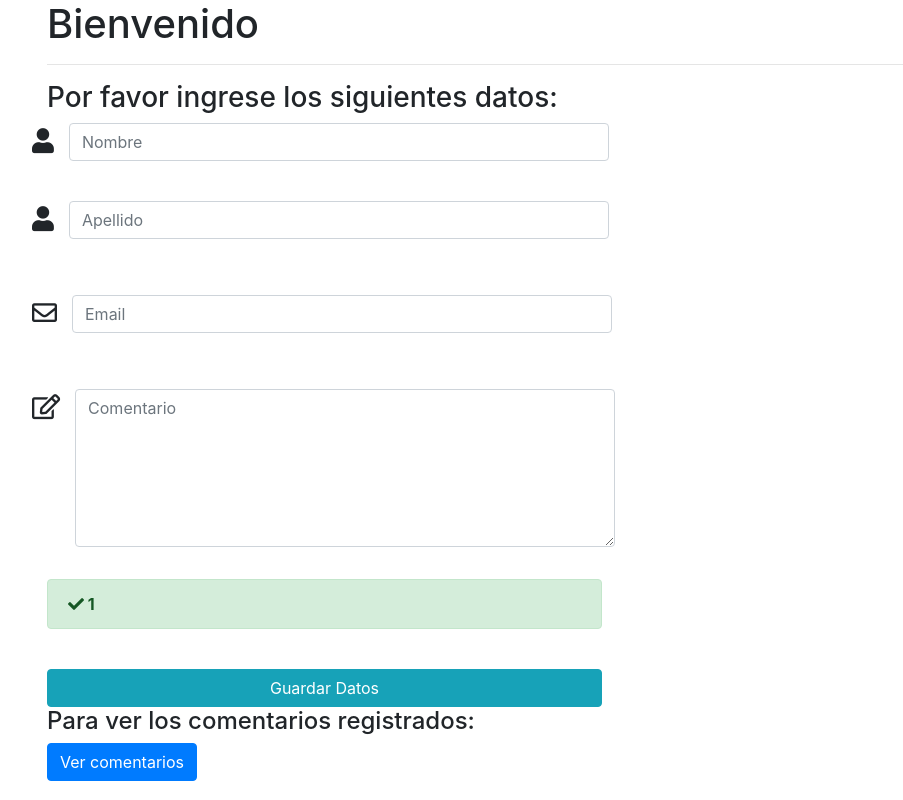
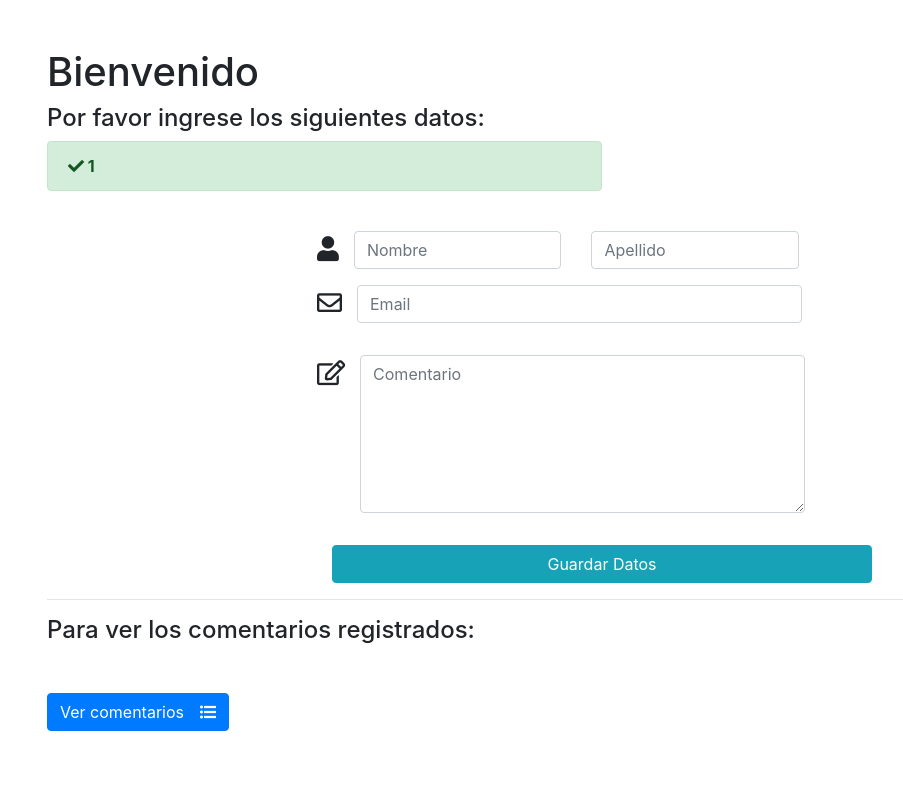
Before and after one commit to CarlaGramichi/Sistema-uno, a PHP site: page /car/?mensaje1=1 in a window 1280 px wide. Shown: the whole page, without its empty margins (38-941 px from the left). Run offline with PHP 8.4, Linux system fonts and the light colour scheme.

Commit message:
Pequeños cambios visuales. Pequeños cambios de estructura.

```diff
--- a/conexion.php
+++ b/conexion.php
@@ -1,12 +1,12 @@
 <?php
-define('ROOT', 'http://localhost/Sistema-uno');
+define('ROOT', 'http://localhost/car/comentarios');
 function conectar()
 {
     $servidor = 'localhost';
     $usuario = 'root';
     $contrasena = '';
-    $nombreBD = 'mi_primer_sistemita_completo';
-    $puerto = '3006';
+    $nombreBD = 'car_comentarios';
+    $puerto = '3306';
 
     try {
         $con = new PDO("mysql:host=$servidor;port=$puerto;dbname=$nombreBD", $usuario, $contrasena);
--- a/index.php
+++ b/index.php
@@ -1,46 +1,10 @@
-<?php
-session_start();
-session_destroy();
+<?php require 'plantillas/cabecera.php'; ?>
 
-require 'conexion.php';
-require 'plantillas/cabecera.php';
 
-?>
-<body class="container">
+    <h1 class="mt-5">Bienvenido</h1>
 
-<h1>Bienvenido</h1>
-<hr>
-<h3>Por favor ingrese los siguientes datos:</h3>
+    <h4>Por favor ingrese los siguientes datos:</h4>
 
-<form action="<?= ROOT ?>/recepcion.php" method="get">
-    <div class="form-group row">
-        <span style="font-size: 25px" class="col:sm-2"><i class="fa fa-user"></i></span>
-        <div class="col-sm-6">
-            <input type="text" class="form-control" name="nombre" placeholder="Nombre">
-        </div>
-    </div>
-    <br>
-    <div class="form-group row">
-        <span style="font-size: 25px" class="col:sm-2"><i class="fa fa-user"></i></span>
-        <div class="form-group col-sm-6">
-            <input type="text" name="apellido" placeholder="Apellido" class="form-control">
-        </div>
-    </div>
-    <br>
-    <div class="form-group row">
-        <span style="font-size: 25px" class="col:sm-2"><i class="far fa-envelope"></i></span>
-        <div class="form-group col-sm-6">
-            <input type="email" name="email" placeholder="Email" class="form-control" required>
-        </div>
-    </div>
-    <br>
-    <div class="form-group row">
-        <span style="font-size: 25px" class="col:sm-2"><i class="far fa-edit"></i></span>
-        <div class="form-group col-sm-6">
-        <textarea name="comentario" placeholder="Comentario" cols="25" rows="6" class="form-control"
-                  required></textarea>
-        </div>
-    </div>
 <?php if ($_REQUEST['mensaje1']): ?>
     <div class="alert alert-success col-sm-6 font-weight-bold" role="alert">
         <span> <i class="fas fa-check"></i> </span>
@@ -48,17 +12,57 @@ require 'plantillas/cabecera.php';
     </div>
 <? endif ?>
 
-    <br>
-    <button type="submit" class="btn btn-info col-sm-6">Guardar Datos</button>
+    <div class="row justify-content-center">
+
+        <form action="<?= ROOT ?>/recepcion.php" method="get" class="col-sm-6 mt-4">
+
+            <div class="form-group row">
+
+                <span style="font-size: 25px" class="col:sm-2"><i class="fa fa-user"></i></span>
+
+                <div class="col-sm-5">
+                    <input type="text" class="form-control" name="nombre" placeholder="Nombre">
+                </div>
+
+                <div class="col-sm-5">
+                    <input type="text" name="apellido" placeholder="Apellido" class="form-control">
+                </div>
+
+            </div>
+
+            <div class="form-group row">
+
+                <span style="font-size: 25px" class="col:sm-2"><i class="far fa-envelope"></i></span>
+
+                <div class="form-group col-sm-10">
+                    <input type="email" name="email" placeholder="Email" class="form-control" required>
+                </div>
+
+            </div>
+
+            <div class="form-group row">
+
+                <span style="font-size: 25px" class="col:sm-2"><i class="far fa-edit"></i></span>
+
+                <div class="form-group col-sm-10">
+
+                <textarea name="comentario" placeholder="Comentario" cols="25" rows="6" class="form-control"
+                          required></textarea>
+                </div>
+
+            </div>
+
+            <button type="submit" class="btn btn-info btn-block">Guardar Datos</button>
 
         </form>
 
+    </div>
 
-<form action="<?= ROOT ?>/listado_comentarios.php" method="get">
-    <article>
-        <h4>Para ver los comentarios registrados: </h4>
-        <button type="submit" class="btn btn-primary">Ver comentarios</button>
-    </article>
-</form
-</body>
-</html>
+    <hr>
+
+    <h4 class="mb-5">Para ver los comentarios registrados: </h4>
+
+    <a href="<?= ROOT ?>/listado_comentarios.php" class="btn btn-primary">Ver comentarios&emsp;<span
+                class="fa fa-list-ul"></span></a>
+
+<?php require 'plantillas/footer.php'; ?>
--- a/plantillas/cabecera.php
+++ b/plantillas/cabecera.php
@@ -1,3 +1,12 @@
+<?php
+
+session_start();
+session_destroy();
+
+require 'conexion.php';
+
+?>
+
 <!doctype html>
 <html lang="es">
 <head>
@@ -5,8 +14,12 @@
     <meta name="viewport"
           content="width=device-width, user-scalable=no, initial-scale=1.0, maximum-scale=1.0, minimum-scale=1.0">
     <meta http-equiv="X-UA-Compatible" content="ie=edge">
-    <link rel="stylesheet" href="https://stackpath.bootstrapcdn.com/bootstrap/4.3.1/css/bootstrap.min.css" integrity="sha384-ggOyR0iXCbMQv3Xipma34MD+dH/1fQ784/j6cY/iJTQUOhcWr7x9JvoRxT2MZw1T" crossorigin="anonymous">
-    <link rel="stylesheet" href="https://use.fontawesome.com/releases/v5.7.2/css/all.css" integrity="sha384-fnmOCqbTlWIlj8LyTjo7mOUStjsKC4pOpQbqyi7RrhN7udi9RwhKkMHpvLbHG9Sr" crossorigin="anonymous">
+    <link rel="stylesheet" href="https://stackpath.bootstrapcdn.com/bootstrap/4.3.1/css/bootstrap.min.css"
+          integrity="sha384-ggOyR0iXCbMQv3Xipma34MD+dH/1fQ784/j6cY/iJTQUOhcWr7x9JvoRxT2MZw1T" crossorigin="anonymous">
+    <link rel="stylesheet" href="https://use.fontawesome.com/releases/v5.7.2/css/all.css"
+          integrity="sha384-fnmOCqbTlWIlj8LyTjo7mOUStjsKC4pOpQbqyi7RrhN7udi9RwhKkMHpvLbHG9Sr" crossorigin="anonymous">
 
     <title>Comentarios</title>
 </head>
+
+<body class="container">
--- /dev/null
+++ b/plantillas/footer.php
@@ -0,0 +1,2 @@
+</body>
+</html>
```
Also changed, not shown: editar_comentario.php (+9 -4 lines), listado_comentarios.php (+17 -18 lines), ver_comentario.php (+8 -6 lines). Lines whose indentation alone changed are shown as unchanged.
